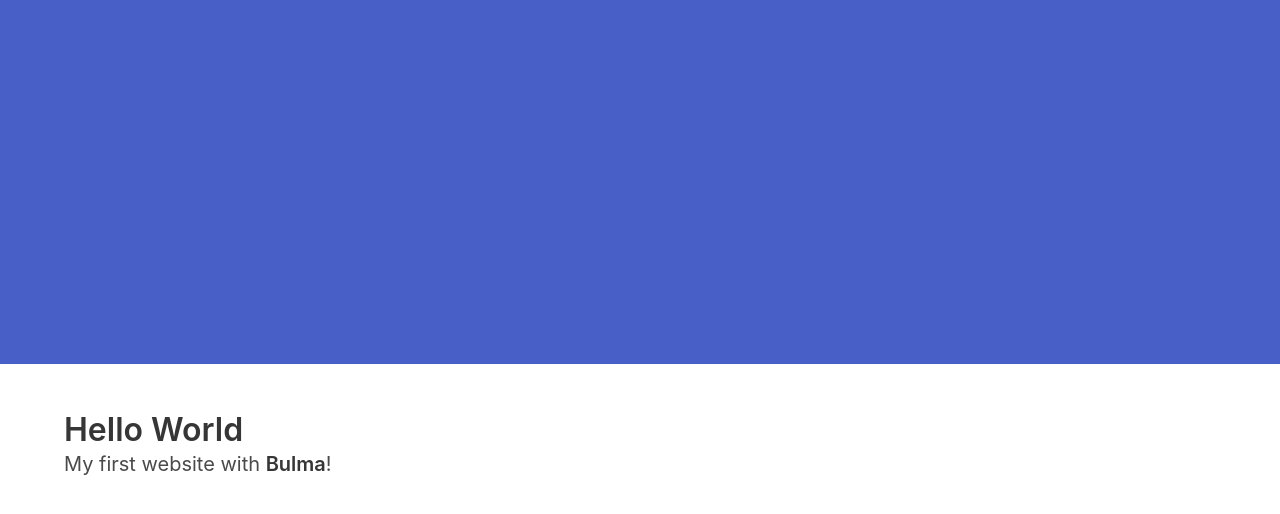
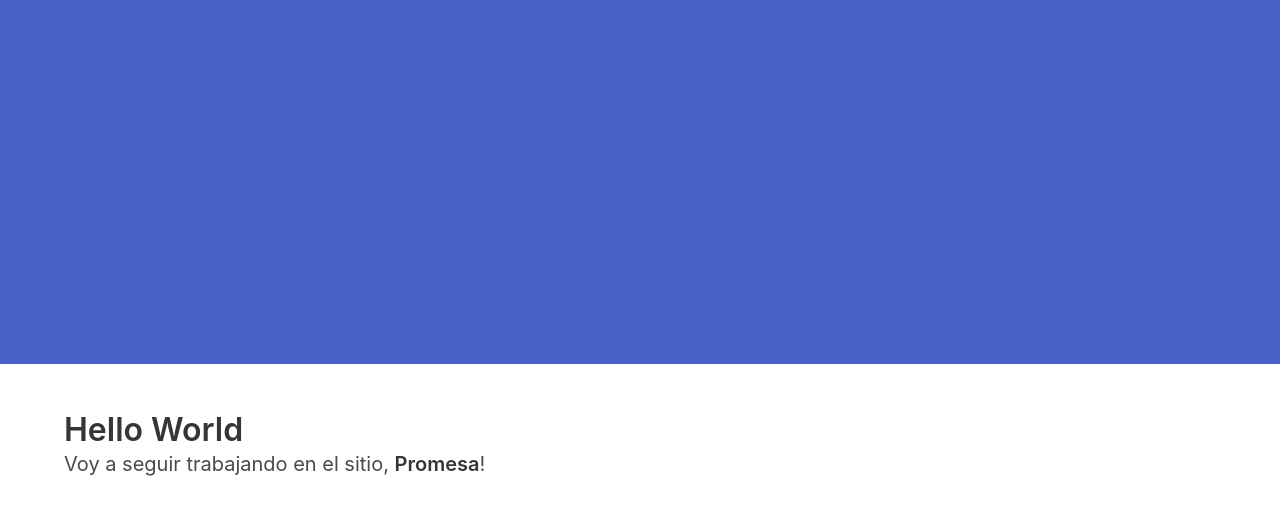
Before and after one commit to pablomojeda/pablomojeda.github.io, a website: page index.html in a window 1280 px wide. Shown: the part 436-950 px from the top of the page. Drawn offline with nearby package versions, Linux system fonts and the light colour scheme.

Commit message:
Update index.html

```diff
--- a/index.html
+++ b/index.html
@@ -25,7 +25,7 @@
 			Hello World
 		  </h1>
 		  <p class="subtitle">
-			My first website with <strong>Bulma</strong>!
+			Voy a seguir trabajando en el sitio, <strong>Promesa</strong>!
 		  </p>
 		</div>
 	  </section>
```
